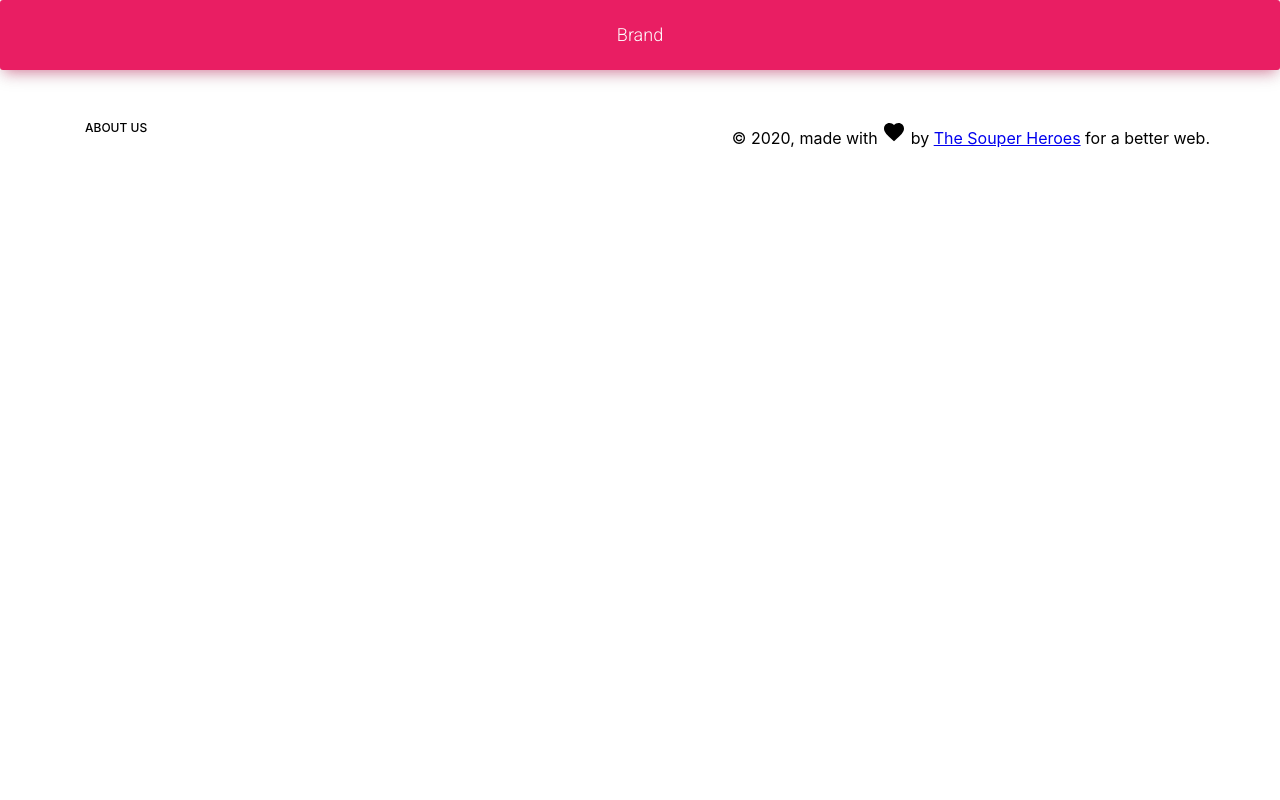
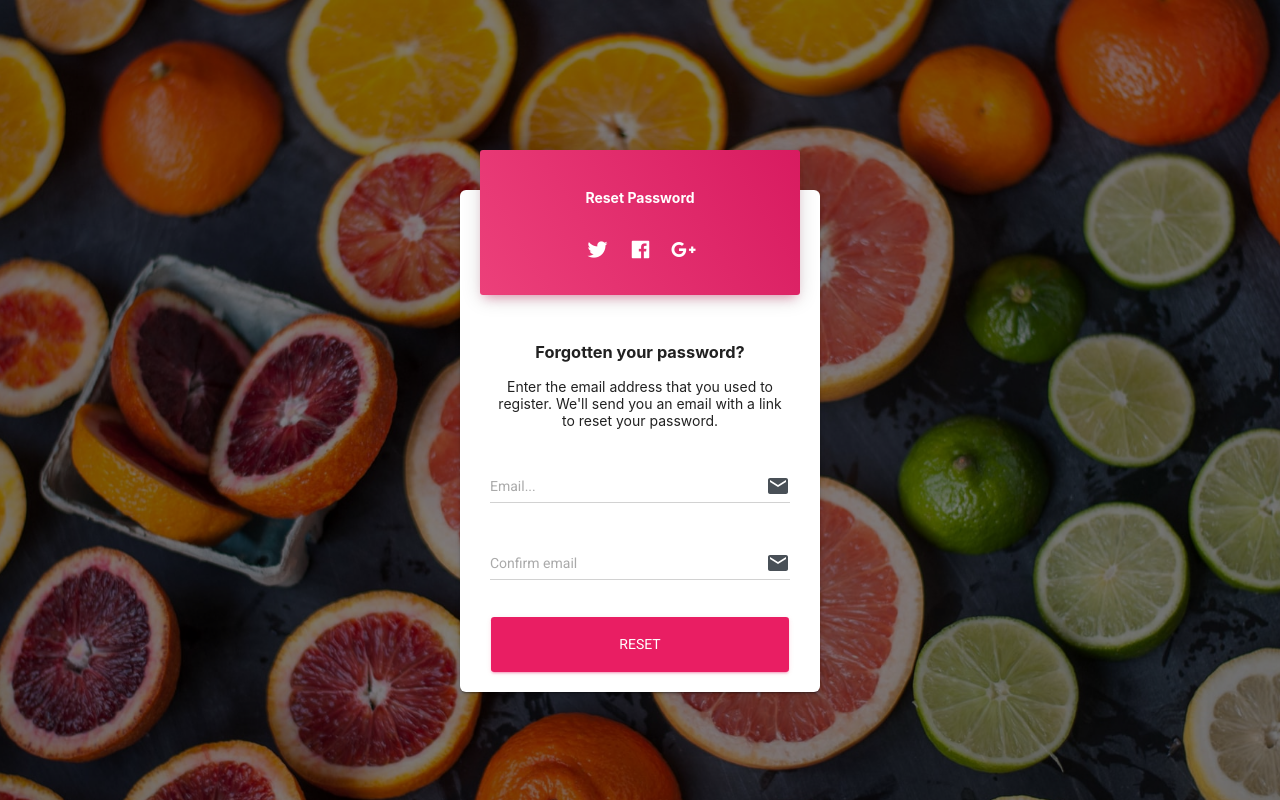
Before and after one commit to Souper-Heroes/souper-app-frontend, a React (Create React App) app: page / in a window 1280 px wide. Shown: the top 800 px of the page. Built offline with nearby package versions, Linux system fonts and the light colour scheme.

Commit message:
Added the Forgotten password -> reset page

```diff
--- a/src/assets/jss/material-kit-react/components/cardHeaderStyle.js
+++ b/src/assets/jss/material-kit-react/components/cardHeaderStyle.js
@@ -3,7 +3,8 @@ import {
   successCardHeader,
   dangerCardHeader,
   infoCardHeader,
-  primaryCardHeader
+  primaryCardHeader,
+  roseCardHeader
 } from "assets/jss/material-kit-react.js";
 const cardHeaderStyle = {
   cardHeader: {
@@ -23,7 +24,8 @@ const cardHeaderStyle = {
   successCardHeader,
   dangerCardHeader,
   infoCardHeader,
-  primaryCardHeader
+  primaryCardHeader,
+  roseCardHeader
 };
 
 export default cardHeaderStyle;
--- /dev/null
+++ b/src/components/Login/Forgotten.js
@@ -0,0 +1,125 @@
+import React from "react";
+// @material-ui/core components
+import { makeStyles } from "@material-ui/core/styles";
+import InputAdornment from "@material-ui/core/InputAdornment";
+// @material-ui/icons
+import Email from "@material-ui/icons/Email";
+// core components
+import GridContainer from "components/MaterialKitComponents/Grid/GridContainer.js";
+import GridItem from "components/MaterialKitComponents/Grid/GridItem.js";
+import Button from "components/MaterialKitComponents/CustomButtons/Button.js";
+import Card from "components/MaterialKitComponents/Card/Card.js";
+import CardBody from "components/MaterialKitComponents/Card/CardBody.js";
+import CardHeader from "components/MaterialKitComponents/Card/CardHeader.js";
+import CardFooter from "components/MaterialKitComponents/Card/CardFooter.js";
+import CustomInput from "components/MaterialKitComponents/CustomInput/CustomInput.js";
+
+import styles from "assets/jss/material-kit-react/views/loginPage.js";
+import image from "assets/img/citrus-fruit.jpg";
+
+const useStyles = makeStyles(styles);
+
+export default function Forgotten(props) {
+   const [cardAnimaton, setCardAnimation] = React.useState("cardHidden");
+  setTimeout(function () {
+    setCardAnimation("");
+  }, 700);
+  const classes = useStyles();
+  const { ...rest } = props;
+  return (
+    <div>
+    <div
+      className={classes.pageHeader}
+      style={{
+        backgroundImage: "url(" + image + ")",
+        backgroundSize: "cover",
+        backgroundPosition: "top center"
+      }}
+    >
+
+    <div className={classes.container}>
+      <GridContainer justify="center">
+        <GridItem xs={10} sm={8} md={4}>
+          <Card className={classes[cardAnimaton]}>
+            <form className={classes.form}>
+              <CardHeader color="rose" className={classes.cardHeader}>
+                <h4>Reset Password</h4>
+                <div className={classes.socialLine}>
+                  <Button
+                    justIcon
+                    href="#pablo"
+                    target="_blank"
+                    color="transparent"
+                    onClick={(e) => e.preventDefault()}
+                  >
+                    <i className={"fab fa-twitter"} />
+                  </Button>
+                  <Button
+                    justIcon
+                    href="#pablo"
+                    target="_blank"
+                    color="transparent"
+                    onClick={(e) => e.preventDefault()}
+                  >
+                    <i className={"fab fa-facebook"} />
+                  </Button>
+                  <Button
+                    justIcon
+                    href="#pablo"
+                    target="_blank"
+                    color="transparent"
+                    onClick={(e) => e.preventDefault()}
+                  >
+                    <i className={"fab fa-google-plus-g"} />
+                  </Button>
+                </div>
+              </CardHeader>
+              <CardBody>
+                <h3>Forgotten your password?</h3>
+                <p>Enter the email address that you used to register. We'll send you an email with a link to reset your password.</p>
+                <CustomInput
+                  labelText="Email..."
+                  id="email"
+                  formControlProps={{
+                    fullWidth: true,
+                  }}
+                  inputProps={{
+                    type: "email",
+                    endAdornment: (
+                      <InputAdornment position="end">
+                        <Email className={classes.inputIconsColor} />
+                      </InputAdornment>
+                    ),
+                  }}
+                />
+                <CustomInput
+                  labelText="Confirm email"
+                  id="email"
+                  formControlProps={{
+                    fullWidth: true,
+                  }}
+                  inputProps={{
+                    type: "email",
+                    endAdornment: (
+                      <InputAdornment position="end">
+                        <Email className={classes.inputIconsColor} />
+                      </InputAdornment>
+                    ),
+                  }}
+                />
+
+              </CardBody>
+              <CardFooter className={classes.cardFooter}>
+                <Button fullWidth to="#TODO_Send email" variant="contained" color="rose" size="lg">
+                  Reset
+                </Button>
+              </CardFooter>
+            </form>
+          </Card>
+        </GridItem>
+      </GridContainer>
+    </div>
+    </div>
+    </div>
+  );
+}
--- a/src/components/Page.js
+++ b/src/components/Page.js
@@ -1,11 +1,13 @@
 import React from "react";
 import Navbar from "../components/layout/Navbar";
 import SouperFooter from "../components/layout/SouperFooter";
+import Forgotten from "../components/Login/Forgotten";
 
 function Page() {
     return (
      <>
-        <Navbar />
+
+        <Forgotten />
         <SouperFooter />
      </>
     );
--- a/src/views/LoginPage/LoginPage.js
+++ b/src/views/LoginPage/LoginPage.js
@@ -33,6 +33,7 @@ export default function LoginPage(props) {
   const classes = useStyles();
   const { ...rest } = props;
   return (
+    <div></div>
     <div>
       <Header
         absolute
```
Also changed, not shown: src/App.js (indentation only), src/assets/img/citrus-fruit.jpg (added).
